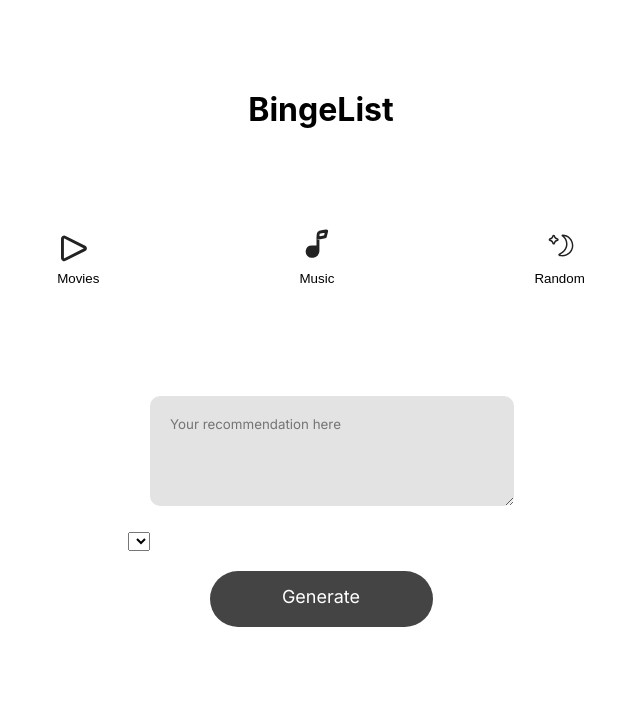
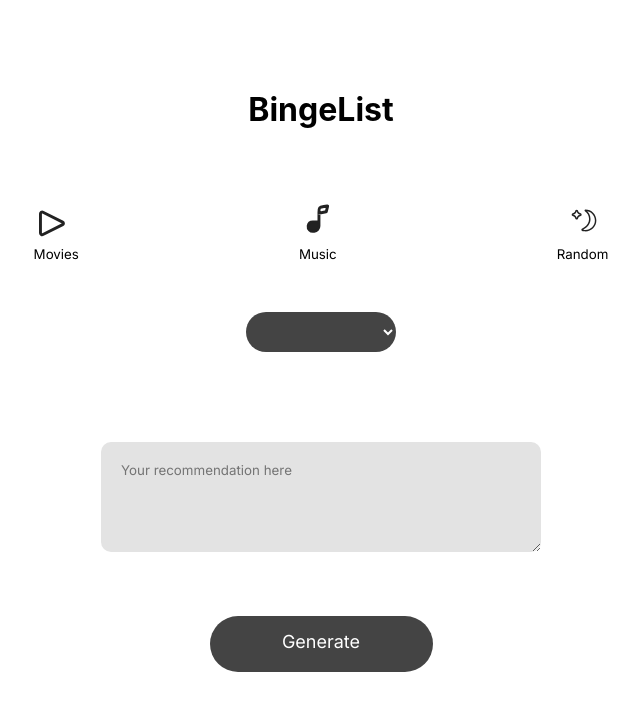
Before and after one commit to BeanyBeans/Hacklytics, a React (Create React App) app in the folder hacklytics/: page / in a window 1280 px wide. Shown: the top 710 px of the page, without its empty margins (319-959 px from the left). Built offline with nearby package versions, Linux system fonts and the light colour scheme.

Commit message:
new design

```diff
--- a/hacklytics/src/components/Category.css
+++ b/hacklytics/src/components/Category.css
@@ -6,21 +6,16 @@
   justify-content: center;
   align-items: center;
   text-align: center;
-  margin-left: 90px;
-  margin-right: 90px;
+  margin-left: 60px;
+  margin-right: 60px;
   padding: 10px;
-}
-
-.container:hover {
-    background-color: #f0f0f0; /* Change background color on hover */
-    border-radius: 5px
 }
 
 
 .image {
   width: 35px; /* Adjust width as needed */
   height: 50px; /* Maintain aspect ratio */
-  margin-bottom: 2px; /* Add space between image and text */
+  margin-bottom: -2px; /* Add space between image and text */
   display: block;
 }
 
--- a/hacklytics/src/pages/BingeList.css
+++ b/hacklytics/src/pages/BingeList.css
@@ -3,14 +3,17 @@
 .recommendation-textbox {
     border: none; /* Remove border */
     background-color: #E3E3E3; /* Fill color */
-    width: 324px; /* Set width */
+    width: 400px; /* Set width */
     height: 70px; /* Set height */
     border-radius: 10px;
     padding: 20px;
     color: #747474;
     font-family: Inter;
     margin-bottom: 40px;
+    margin-top: 90px;
 }
+
+
 
 .generate-button {
     width: 223px; /* Set width */
@@ -31,4 +34,33 @@
 
 .generate-button:hover {
     background-color: #666666; /* Change background color on hover */
-  }
+}
+
+select {
+    margin: 0 auto; /* Center the select dropdown horizontally */
+    display: block;
+    width: 150px; /* Set width */
+    height: 40px;
+    border: none;
+    border-radius: 22px;
+    border: none;
+    background: #444444;
+    font-size: 15px;
+    color: white;
+    font-family: Inter;
+    padding: 3px;
+    padding-left: 15px;
+    padding-right: 10px;
+    margin-top: -60px;
+}
+
+select option {
+    padding: 1rem;
+    border-radius: 5rem;
+    background: rgb(255, 255, 255);
+    font-size: .5rem;
+}
+
+select:hover {
+    background-color: #666666; /* Change background color on hover */
+}
--- a/hacklytics/src/pages/CategoryList.css
+++ b/hacklytics/src/pages/CategoryList.css
@@ -8,8 +8,8 @@
     justify-content: center;
     /* width: 100vw;
     height: 200vh; */
-    margin-top: 70px;
-    margin-bottom: 90px;
+    margin-top: 35px;
+    margin-bottom: 80px;
 }
 
 .header{
@@ -26,10 +26,11 @@
     text-align: center;
     margin-left: 90px;
     margin-right: 90px;
-    padding: 10px;
+    padding: 20px;
     background-color: white;
     border: none;
     border-radius: 5px;
+    font-family: Inter;
 }
 
 .button:hover {
@@ -51,3 +52,11 @@
     font-weight: normal; /* Set font weight to regular */
     color: #343541; /* Set font color to #343541 */
 }
+
+.button:active{
+    background-color: #dedede;
+}
+
+.selected {
+    background-color: #f0f0f0; /* Slightly darker color than white */
+  }
```
